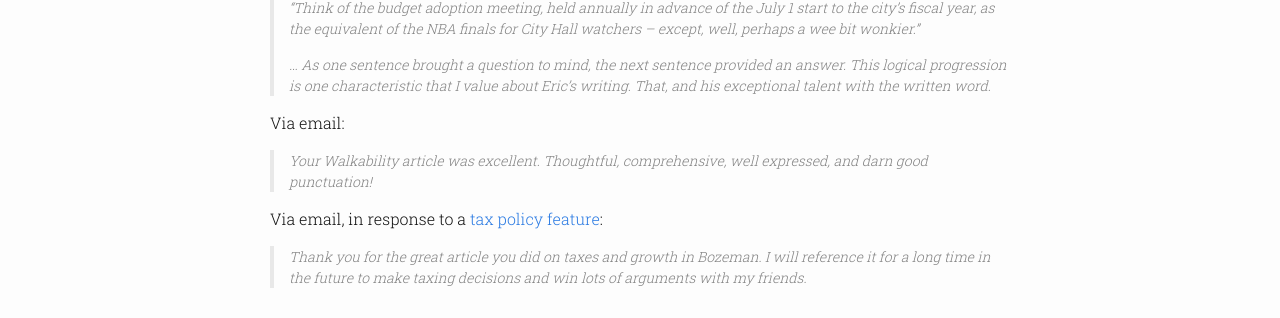
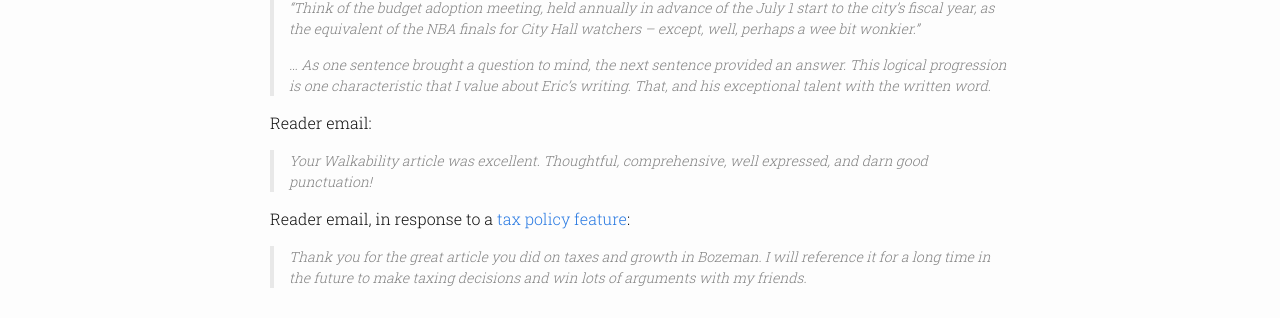
Before and after one commit to eidietrich/portfolio-site-jekyll, a Jekyll site: the page built from recognition.md, in a window 1280 px wide. Shown: the part 938-1256 px from the top of the page. Built offline with Jekyll 4.4.1, drawn with Linux system fonts in a browser that asks for light colours.

Commit message:
Minor content update

```diff
--- a/recognition.md
+++ b/recognition.md
@@ -47,8 +47,8 @@ Letter [writer](http://www.bozemandailychronicle.com/opinions/letters_to_editor/
 >
 >... As one sentence brought a question to mind, the next sentence provided an answer. This logical progression is one characteristic that I value about Eric’s writing. That, and his exceptional talent with the written word.
 
-Via email:
+Reader email:
 > Your Walkability article was excellent. Thoughtful, comprehensive, well expressed, and darn good punctuation!
 
-Via email, in response to a [tax policy feature](http://www.bozemandailychronicle.com/news/city/growth-and-taxes-costs-for-governments-and-property-owners-add/article_8ff42c1c-dd3e-5d04-881e-72a6a2d27dc4.html):
+Reader email, in response to a [tax policy feature](http://www.bozemandailychronicle.com/news/city/growth-and-taxes-costs-for-governments-and-property-owners-add/article_8ff42c1c-dd3e-5d04-881e-72a6a2d27dc4.html):
 > Thank you for the great article you did on taxes and growth in Bozeman. I will reference it for a long time in the future to make taxing decisions and win lots of arguments with my friends.
```
Also changed, not shown: skills.md (+1 -1 lines).
